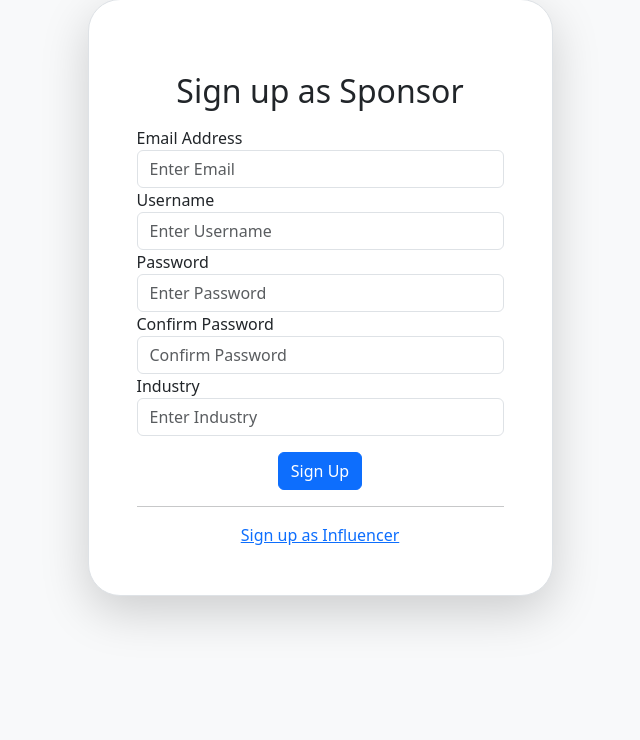
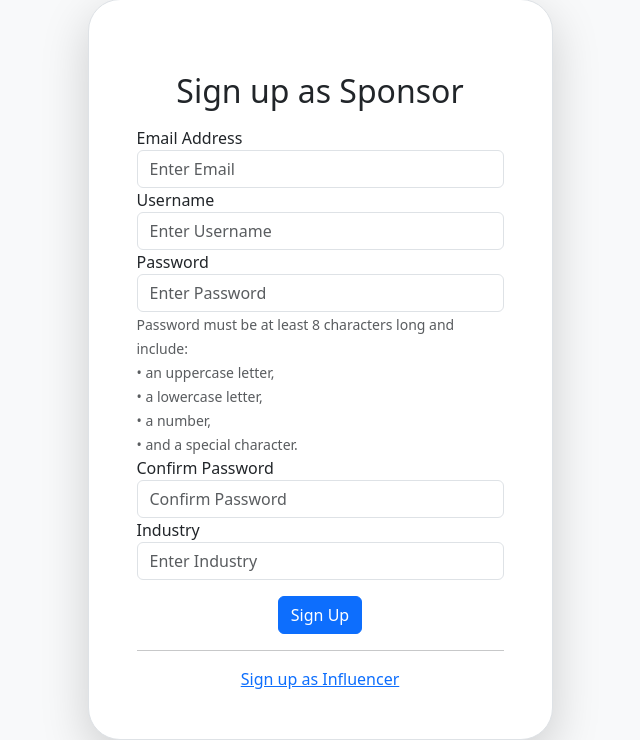
Before and after one commit to karthiksirimilla/SiConnect., a Flask app: page /signup/sponsor in a window 1280 px wide. Shown: the part 129-869 px from the top of the page, without its empty margins (320-960 px from the left). Before the commit the page ends 754 px from the top, so only its background shows below. Run offline with Flask 3, Linux system fonts and the light colour scheme; some libraries are stand-ins or nearby versions.

Commit message:
Update signup_sponsor.html

```diff
--- a/templates/signup_sponsor.html
+++ b/templates/signup_sponsor.html
@@ -35,8 +35,15 @@
     class="form-control"
     placeholder="Enter Password"
     required
+    pattern="(?=.*\d)(?=.*[a-z])(?=.*[A-Z])(?=.*[@$!%*#?&]).{8,}"
+    title="Must be 8+ characters, include uppercase, lowercase, number & special character."
   />
 
+  <small class="text-muted mb-3">
+    Password must be at least 8 characters long and include:
+    <br>• an uppercase letter, <br>• a lowercase letter, <br>• a number, <br>• and a special character.
+  </small>
+  <br />
     <label for="password2">Confirm Password</label>
     <input
     type="password"
@@ -45,6 +52,8 @@
     class="form-control"
     placeholder="Confirm Password"
     required
+    pattern="(?=.*\d)(?=.*[a-z])(?=.*[A-Z])(?=.*[@$!%*#?&]).{8,}"
+    title="Must match the above password."
   />
 
     <label for="industry">Industry</label>
```
Lines whose indentation alone changed are shown as unchanged.
